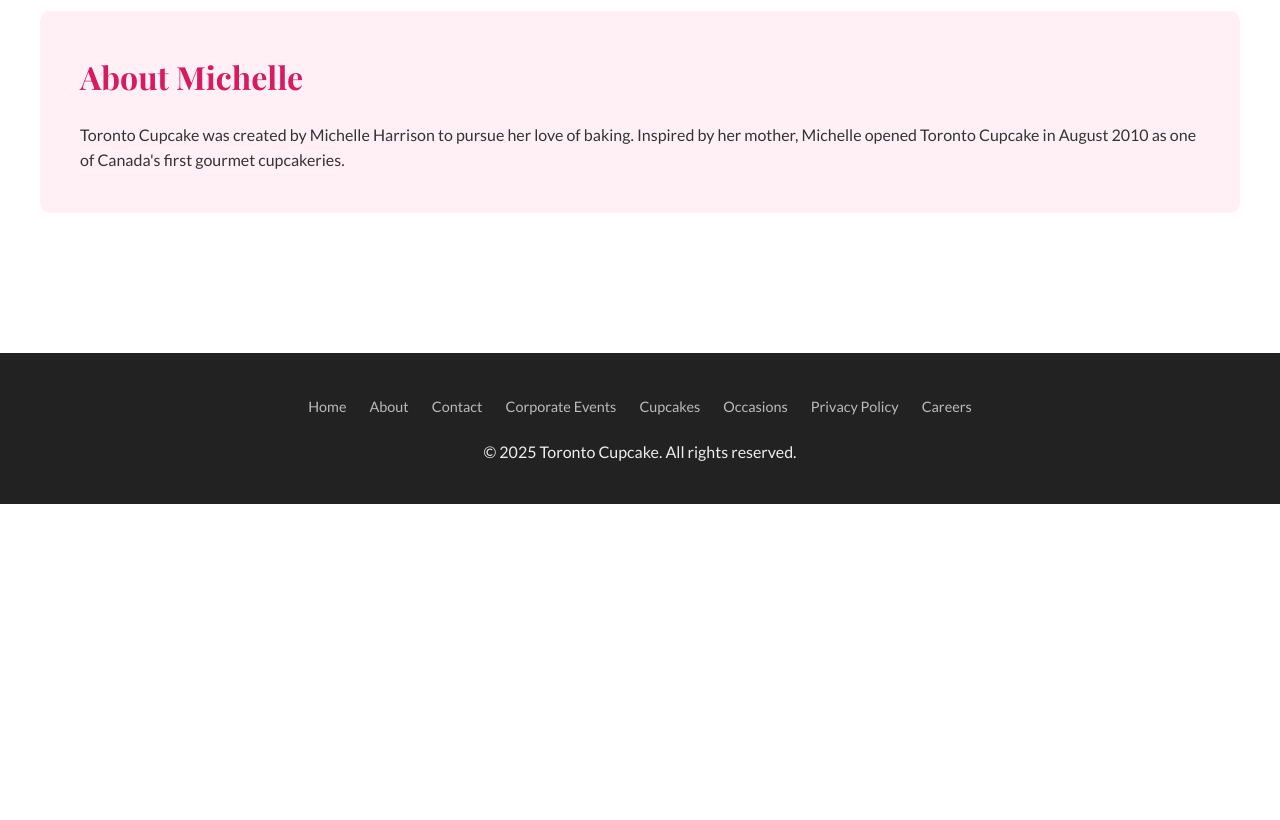
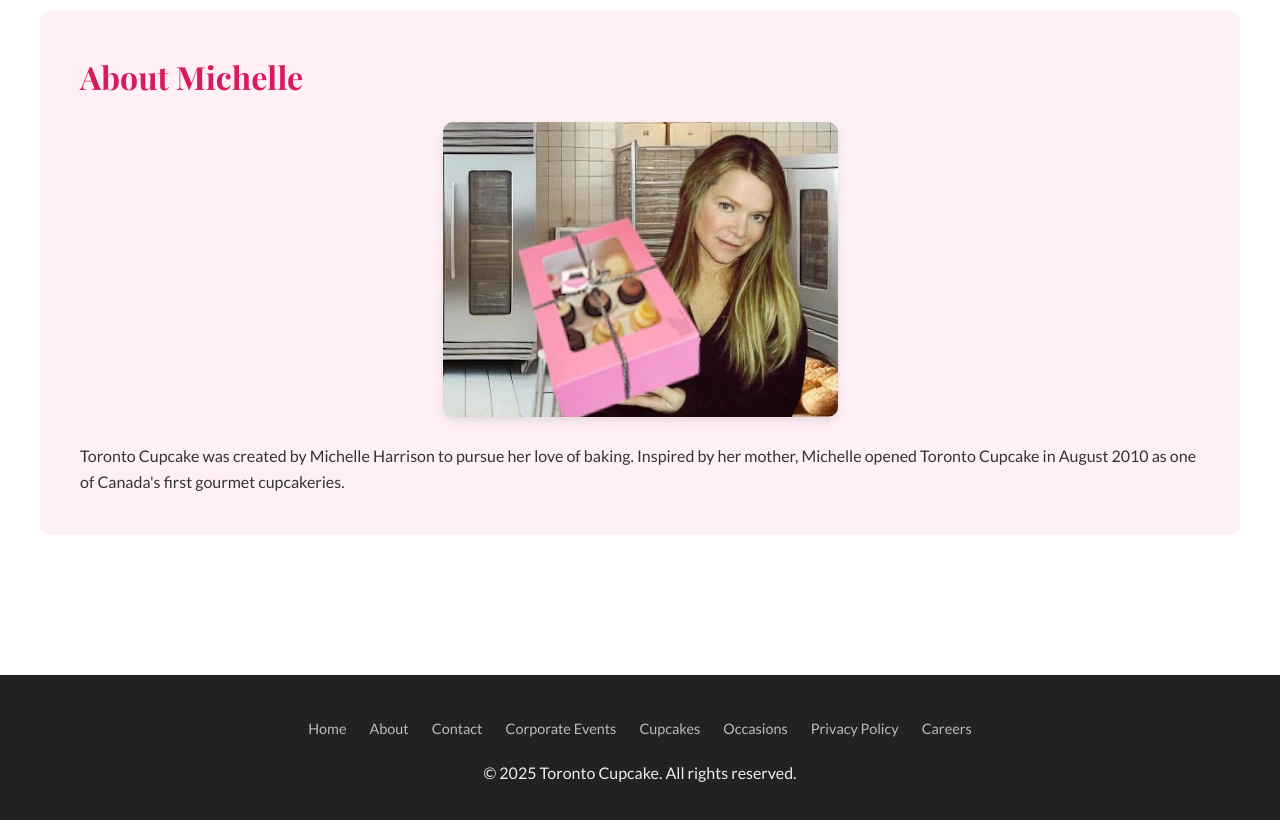
Before and after one commit to eheno1/redesign-project.github.io, a plain HTML site: page about.html in a window 1280 px wide. Shown: the part 920-1740 px from the top of the page. Before the commit the page ends 1424 px from the top, so only its background shows below. Drawn offline with nearby package versions, Linux system fonts and the light colour scheme.

Commit message:
Update about.html

```diff
--- a/about.html
+++ b/about.html
@@ -62,6 +62,9 @@
 
             <div class="content-block bio-section">
                 <h2>About Michelle</h2>
+                <div class="bio-content" style="text-align: center; margin-bottom: 20px;">
+                    <img src="images/about.png" alt="Michelle Harrison" style="max-width: 100%; height: auto; border-radius: 10px; box-shadow: 0 4px 8px rgba(0,0,0,0.1);">
+                </div>
                 <p>Toronto Cupcake was created by Michelle Harrison to pursue her love of baking. Inspired by her mother, Michelle opened Toronto Cupcake in August 2010 as one of Canada's first gourmet cupcakeries.</p>
             </div>
 
```
